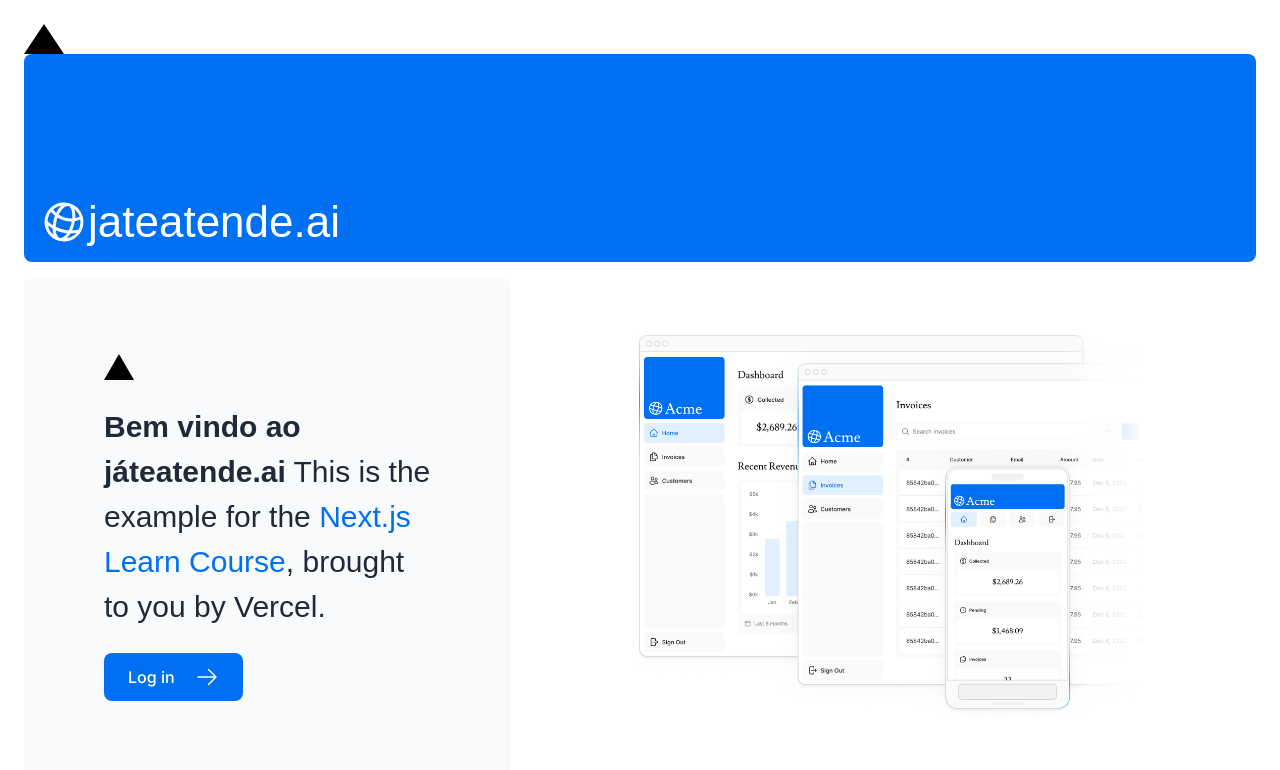
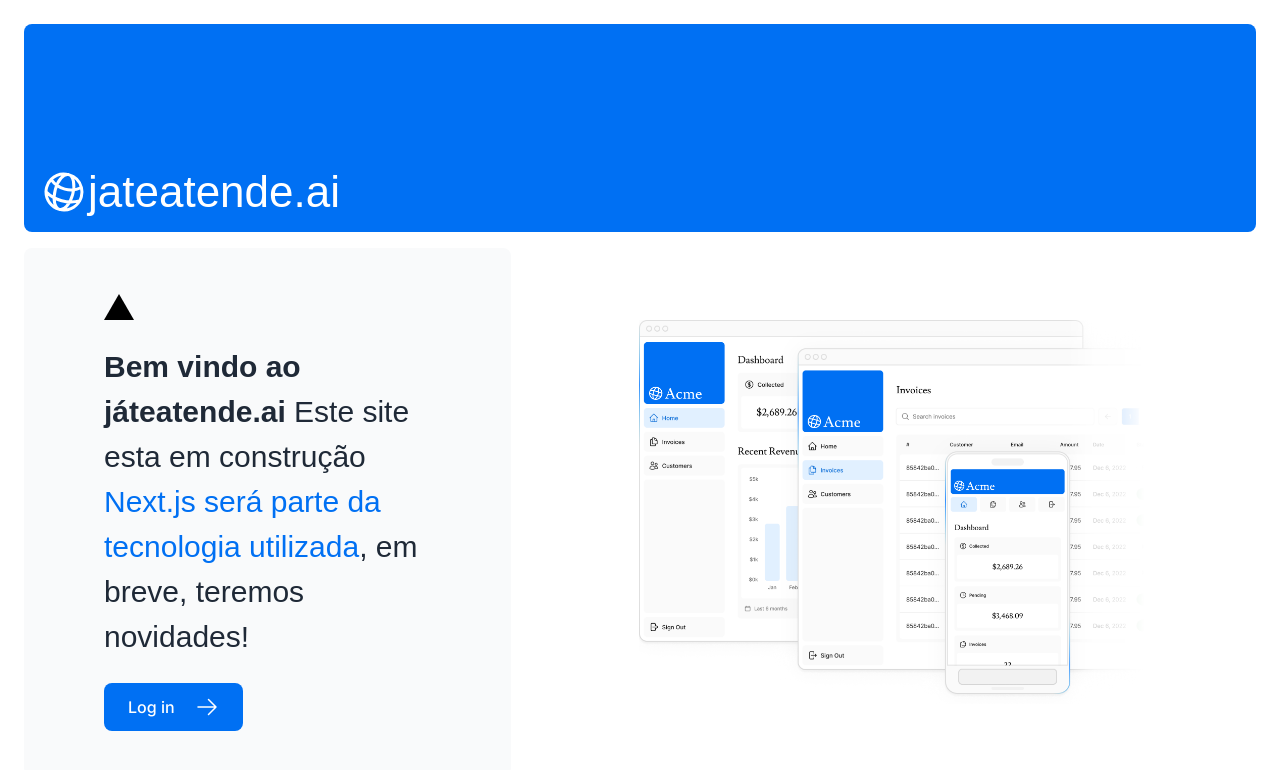
Before and after one commit to Alexandre-Muzulao/jateatende.ai-providers, a Next.js app: page / in a window 1280 px wide. Shown: the top 770 px of the page. Built offline with nearby package versions, Linux system fonts and the light colour scheme; a web font is replaced by a local one.

Commit message:
Corrigindo deploy com envs configuradas

```diff
--- a/app/lib/data.ts
+++ b/app/lib/data.ts
@@ -16,12 +16,12 @@
     // Artificially delay a response for demo purposes.
     // Don't do this in production :)
 
-    console.log('Fetching revenue data...');
-    await new Promise((resolve) => setTimeout(resolve, 3000));
+    // console.log('Fetching revenue data...');
+    // await new Promise((resolve) => setTimeout(resolve, 3000));
 
     const data = await sql<Revenue[]>`SELECT * FROM revenue`;
 
-    console.log('Data fetch completed after 3 seconds.');
+    // console.log('Data fetch completed after 3 seconds.');
 
     return data;
   } catch (error) {
--- a/app/page.tsx
+++ b/app/page.tsx
@@ -9,10 +9,8 @@
 export default function Page() {
   return (
     <main className="flex min-h-screen flex-col p-6">
-      <div className={styles.shape} />
       <div className="flex h-20 shrink-0 items-end rounded-lg bg-blue-500 p-4 md:h-52">
         <AcmeLogo />
-
       </div>
       <div className="mt-4 flex grow flex-col gap-4 md:flex-row">
         <div className="flex flex-col justify-center gap-6 rounded-lg bg-gray-50 px-6 py-10 md:w-2/5 md:px-20">
@@ -22,11 +20,11 @@
           <p
               className={`${lusitana.className} text-xl text-gray-800 md:text-3xl md:leading-normal`}
             >
-            <strong>Bem vindo ao játeatende.ai</strong> This is the example for the{' '}
+            <strong>Bem vindo ao játeatende.ai</strong> Este site esta em construção{' '}
             <a href="https://nextjs.org/learn/" className="text-blue-500">
-              Next.js Learn Course
+              Next.js será parte da tecnologia utilizada
             </a>
-            , brought to you by Vercel.
+            , em breve, teremos novidades!
           </p>
           <Link
             href="/login"
```
